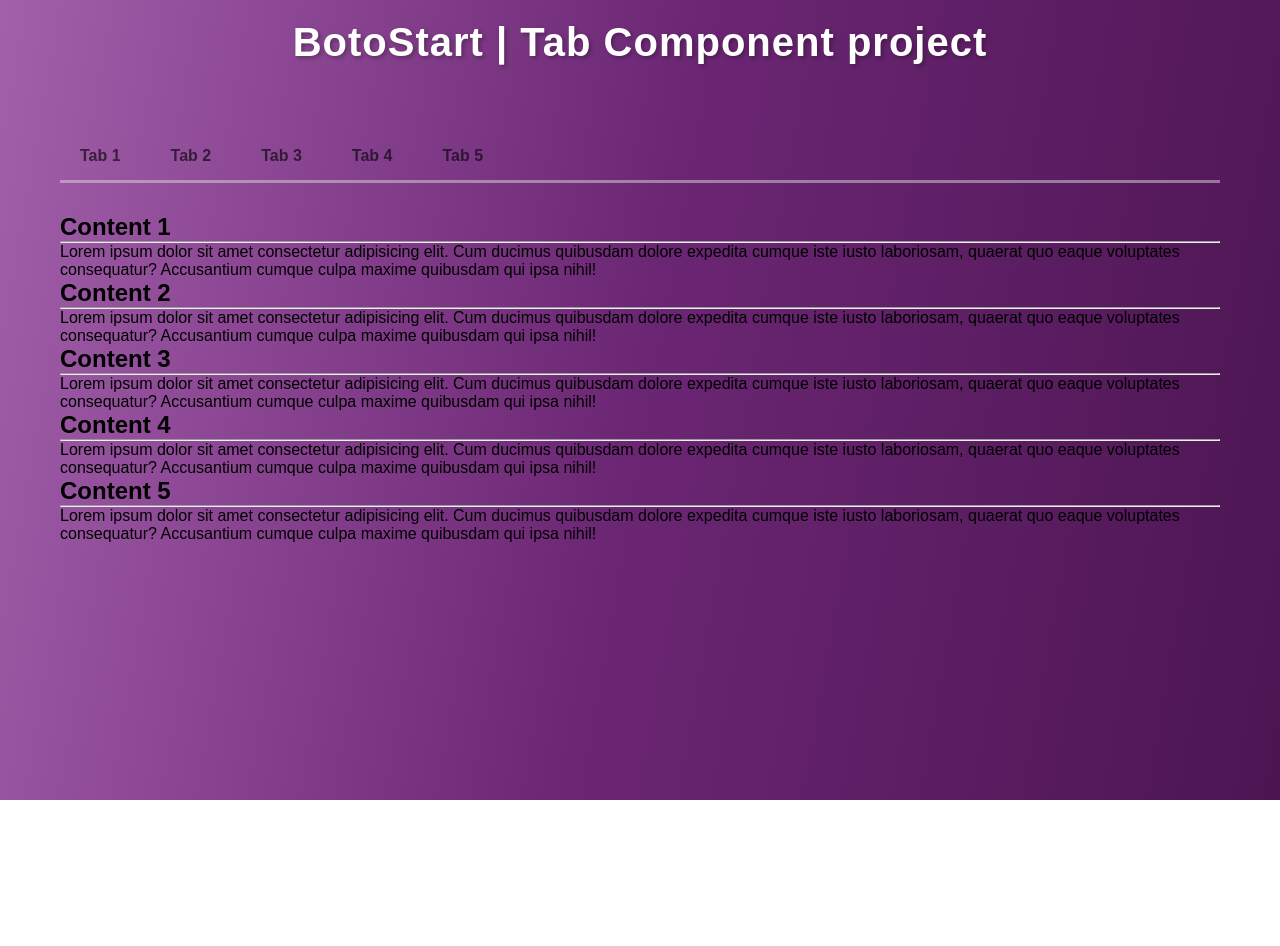
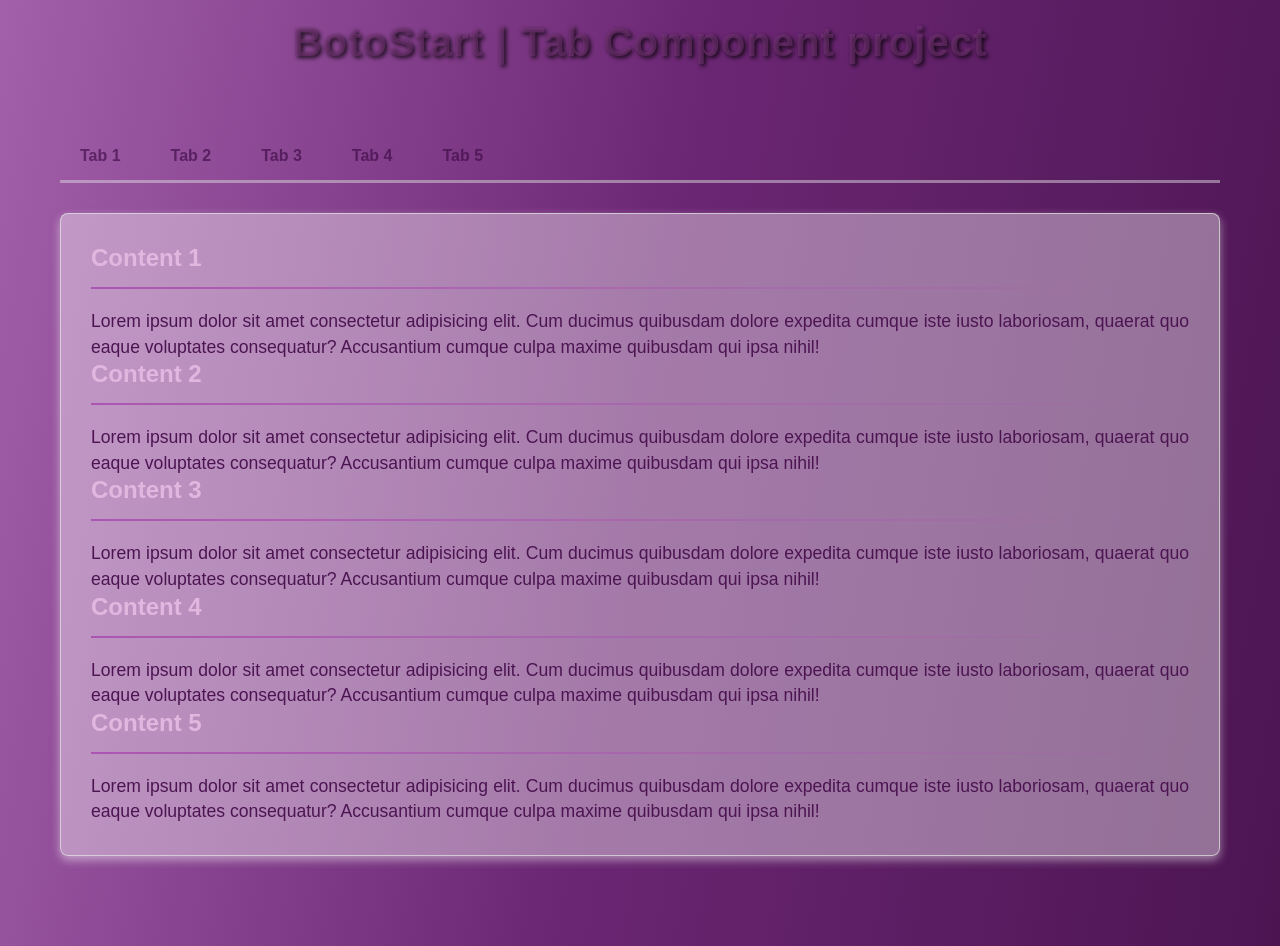
Before and after one commit to zenc-VSC/ali-hamidzadeh_week13, a React (Vite) app: page / in a window 1280 px wide. Before the commit the page ends 800 px from the top, so only its background shows below. Built offline with nearby package versions, Linux system fonts and the light colour scheme.

Commit message:
style: update global styles and add tab content styling
- Update global app styles and title colors
- Add complete styling for tabs content section
- Update tabs container and individual tab styles

```diff
--- a/src/App.css
+++ b/src/App.css
@@ -18,10 +18,10 @@ body {
 
 .app-title {
   text-align: center;
-  color: #fff;
+  color: #7c387b84;
   font-size: 2.5rem;
   font-weight: 700;
   margin-bottom: 40px;
-  text-shadow: 2px 2px 4px rgba(0, 0, 0, 0.3);
+  text-shadow: 2px 2px 4px rgba(0, 0, 0, 0.8);
   letter-spacing: 1px;
 }
--- a/src/Tab.css
+++ b/src/Tab.css
@@ -13,10 +13,10 @@
 }
 .tabs-container .tab {
   padding: 12px 20px;
-  color: #020202a2;
+  color: #3b0842a2;
   background-color: transparent;
   font-size: 16px;
-  font-weight: 600;
+  font-weight: 700;
   border: none;
   border-bottom: 3px solid transparent;
   cursor: pointer;
@@ -26,3 +26,29 @@
   color: #fff;
   border-radius: 25px;
 }
+.tabs-content {
+  background-color: #ffffff63;
+  border: 1px solid #e0e0e0be;
+  border-radius: 8px;
+  padding: 30px;
+  box-shadow: 0 4px 10px rgba(249, 249, 249, 0.5);
+}
+.tabs-content .content h2 {
+  color:#e1b7df;
+  margin-bottom: 15px;
+  font-size: 1.5rem;
+  font-weight: 700;
+}
+.tabs-content .content hr{
+  border:none;
+  height: 2px;
+  background: linear-gradient(to right, #ab55b0, transparent);
+  margin: 15px 0 20px 0;
+}
+.tabs-content .content p{
+  color: #4c1552;
+  line-height: 1.6rem;
+  font-size: 1.1rem;
+  font-weight: 500;
+  text-align: justify;
+}
```
